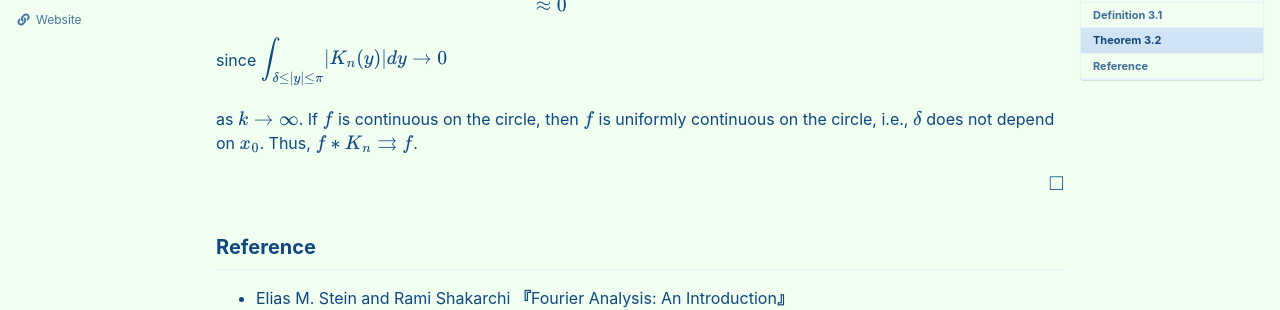
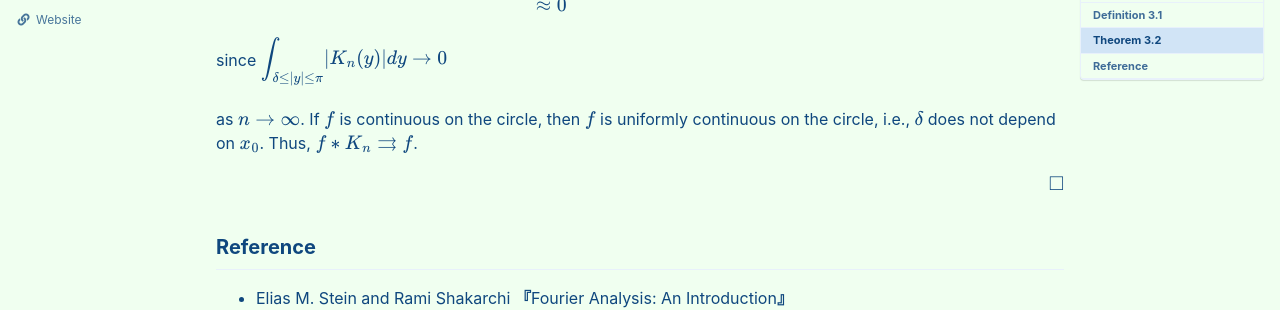
Before and after one commit to seanie12/blog, a Jekyll site: the page built from _posts/2023-02-06-convolution-good-kernels.md, in a window 1280 px wide and 900 px high, scrolled down 5670 px. Shown: the part 154-464 px from the top of the window. Built offline with Jekyll 4.4.1, drawn with Linux system fonts in a browser that asks for light colours; cached includes are drawn as plain includes; formulas are drawn with MathJax 3.

```diff
--- a/_posts/2023-02-06-convolution-good-kernels.md
+++ b/_posts/2023-02-06-convolution-good-kernels.md
@@ -299,7 +299,7 @@ $$
 \end{align*}
 $$
 
-as $k\to\infty$. If $f$ is continuous on the circle, then $f$ is uniformly continuous on the circle, i.e., $\delta$ does not depend on $x_0$. Thus, $f\*K_n \rightrightarrows f$.
+as $n\to\infty$. If $f$ is continuous on the circle, then $f$ is uniformly continuous on the circle, i.e., $\delta$ does not depend on $x_0$. Thus, $f\*K_n \rightrightarrows f$.
 
 $$\tag*{$\square$}$$
 
```
